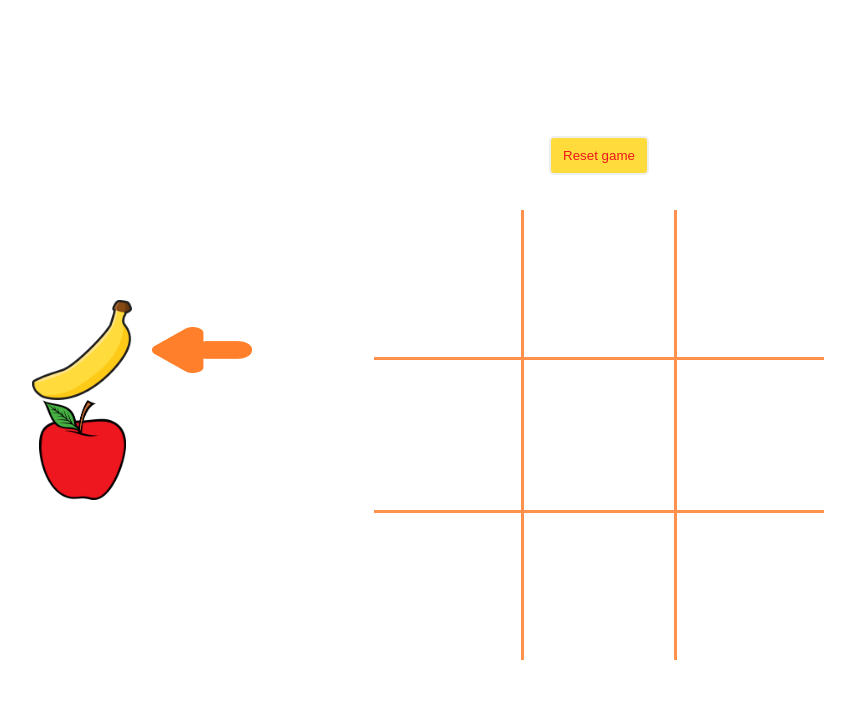
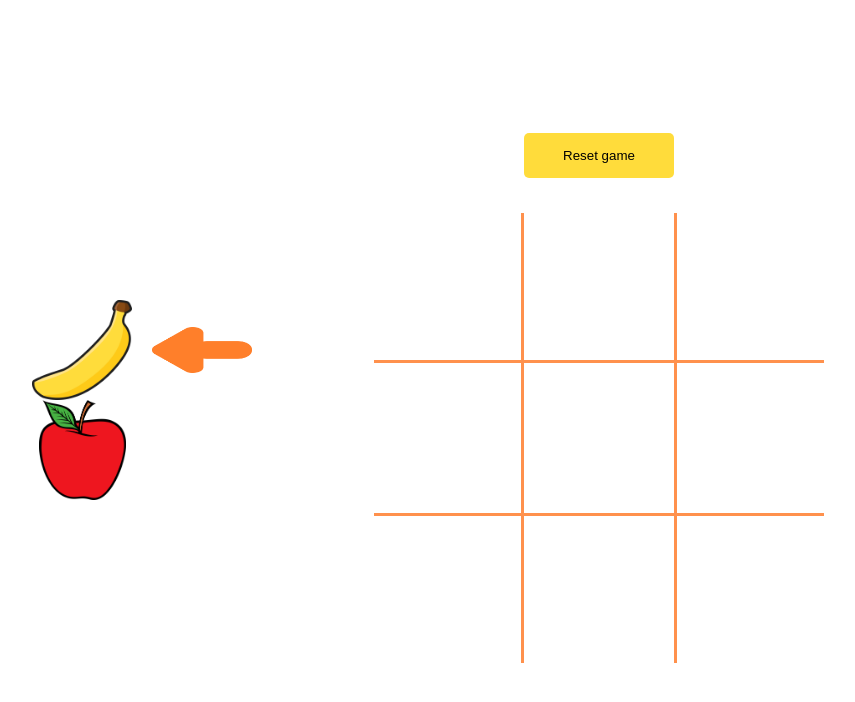
Before and after one commit to yousefkmail/tic-tac-toe, a React (Create React App) app: page / in a window 1280 px wide. Shown: the top 702 px of the page, without its empty margins (41-896 px from the left). Built offline with nearby package versions, Linux system fonts and the light colour scheme.

Commit message:
Fix:chance popup style

```diff
--- a/src/Components/Button/Button.module.css
+++ b/src/Components/Button/Button.module.css
@@ -1,11 +1,11 @@
 .button {
-  padding: 10px;
-  width: 100px;
+  padding: 15px 10px;
+  width: 150px;
   background-color: #ffdc3b;
-  border: 2px solid #eee;
-  color: #ee151f;
+  color: #000000;
   border-radius: 5px;
   transition: 0.2s;
+  border: none;
   cursor: pointer;
 }
 
--- a/src/Components/WinnerPopUp/WinnerPopUp.module.css
+++ b/src/Components/WinnerPopUp/WinnerPopUp.module.css
@@ -16,10 +16,11 @@
   display: flex;
   flex-direction: column;
   justify-content: space-evenly;
-  width: auto;
+  width: 250px;
+  height: 300px;
   padding: 20px;
   align-items: center;
-  background-color: yellow;
+  background-color: #ffffff;
   border-radius: 7px;
   overflow: hidden;
 }
```
